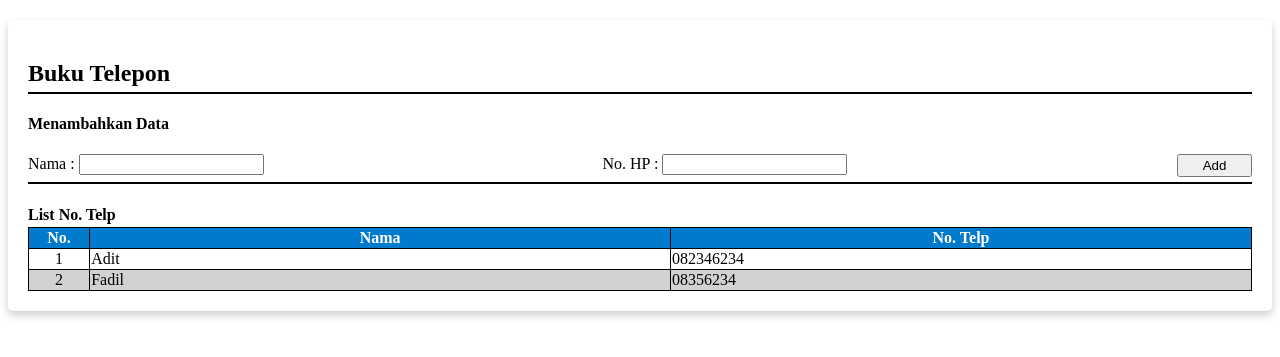
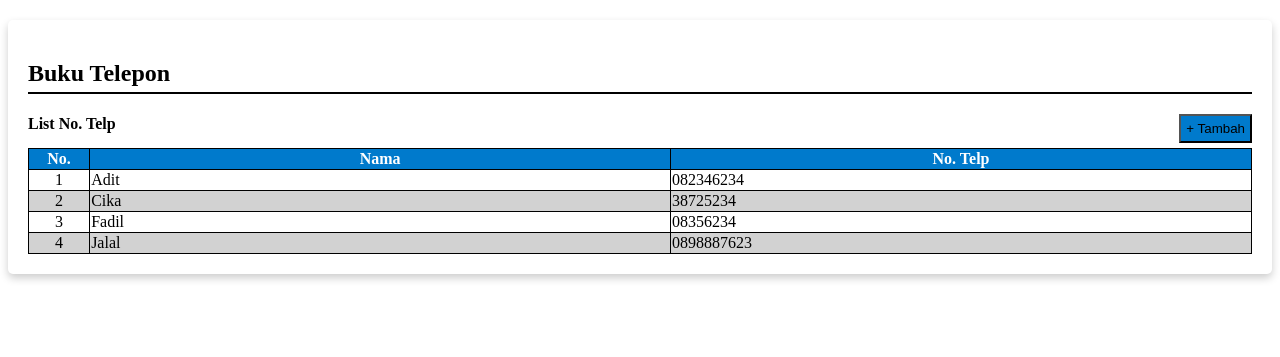
Before and after one commit to Rhino-SEA/test, a CodeIgniter app: page /database/ in a window 1280 px wide. Shown: the top 357 px of the page. Run offline with CodeIgniter, Linux system fonts and the light colour scheme; data comes from the database, SQL or seed files in the repository; both versions use the stored data as it was after the commit.

Commit message:
menambah database

```diff
--- a/application/config/autoload.php
+++ b/application/config/autoload.php
@@ -58,7 +58,7 @@ $autoload['packages'] = array();
 |
 |	$autoload['libraries'] = array('user_agent' => 'ua');
 */
-$autoload['libraries'] = array();
+$autoload['libraries'] = array('database', 'session');
 
 /*
 | -------------------------------------------------------------------
@@ -89,7 +89,7 @@ $autoload['drivers'] = array();
 |
 |	$autoload['helper'] = array('url', 'file');
 */
-$autoload['helper'] = array();
+$autoload['helper'] = array('url');
 
 /*
 | -------------------------------------------------------------------
--- a/application/config/database.php
+++ b/application/config/database.php
@@ -76,9 +76,9 @@ $query_builder = TRUE;
 $db['default'] = array(
 	'dsn'	=> '',
 	'hostname' => 'localhost',
-	'username' => '',
+	'username' => 'root',
 	'password' => '',
-	'database' => '',
+	'database' => 'phonebookdb',
 	'dbdriver' => 'mysqli',
 	'dbprefix' => '',
 	'pconnect' => FALSE,
--- a/application/config/routes.php
+++ b/application/config/routes.php
@@ -52,5 +52,3 @@ defined('BASEPATH') OR exit('No direct script access allowed');
 $route['default_controller'] = 'phonebook';
 $route['404_override'] = '';
 $route['translate_uri_dashes'] = FALSE;
-$route['profiler'] = "Profiler_controller";
-$route['profiler/disable'] = "Profiler_controller/disable";
--- a/application/controllers/Phonebook.php
+++ b/application/controllers/Phonebook.php
@@ -18,8 +18,36 @@ class Phonebook extends CI_Controller {
 	 * map to /index.php/welcome/<method_name>
 	 * @see https://codeigniter.com/userguide3/general/urls.html
 	 */
-	public function index()
-	{
-		$this->load->view('main/home');
-	}
+	public function __construct()
+    {
+        parent::__construct();
+        $this->load->model("Listphone");
+        $this->load->library('form_validation');
+    }
+
+    public function index()
+    {
+        $data['list'] = $this->Listphone->getData();
+        $this->load->view('main/home', $data);
+    }
+
+    public function addNew()
+    {
+        $phone = $this->Listphone;
+        $validation = $this->form_validation;
+        $validation->set_rules($phone->rules());
+
+        if ($validation->run())
+        {
+            $phone->addNewData();
+            $this->session->set_flashdata('success', 'Berhasil disimpan');
+			redirect('phonebook/addnew');
+        }
+
+        $this->load->view('main/pages/form');
+    }
+	// public function index()
+	// {
+	// 	$this->load->view('main/home');
+	// }
 }
--- a/application/views/main/home.php
+++ b/application/views/main/home.php
@@ -5,115 +5,17 @@ defined('BASEPATH') OR exit('No direct script access allowed');
 <head>
 	<meta charset="utf-8">
 	<title>Welcome to CodeIgniter</title>
-	<style type="text/css">
-		.container {
-			box-shadow: 0 4px 8px 0 rgba(0, 0, 0, 0.2);
-			border-radius: 5px;
-			padding: 20px;
-			margin-top: 20px;
-		}
-
-		h2, .isi {
-			padding-bottom: 5px;
-			border-bottom: 2px solid black;
-		}
-
-		form {
-			display: flex;
-		}
-
-		form label {
-			/* padding: 5px; */
-			box-sizing: border-box;
-		}
-		form .label {
-			flex: 1;
-		}
-
-		input[type=submit] {
-			width: 75px;
-			height: 23px;
-			text-align: center;
-
-		}
-
-		input::-webkit-outer-spin-button,
-		input::-webkit-inner-spin-button {
-			-webkit-appearance: none;
-			margin: 0;
-		}
-
-		.data h4 {
-			margin-bottom: 3px;
-		}
-
-		table {
-			width: 100%;
-			margin: 0 auto 0 auto;
-			overflow: scroll;
-			overflow-x: hidden;
-		}
-
-		table, th, td {
-			border: 1px solid black;
-			border-collapse: collapse;
-		}
-
-		th {
-			background-color: #007acc;
-			color: white;
-		}
-
-		tr:nth-child(even) {
-			background-color: #d2d2d2;
-		}
-
-		th:nth-child(1) {
-			width: 5%;
-			text-align: center;
-		}
-
-		td:nth-child(1) {
-			text-align: center;
-		}
-
-		th:nth-child(2) {
-			width: 47.5%;
-		}
-	</style>
+	<link href="<?php echo base_url('./style/css/home.css'); ?>" rel="stylesheet">
 
 </head>
 <body>
 	<main>
 		<div class="container">
 			<h2>Buku Telepon</h2>
-			<div class="isi">
-				<h4>Menambahkan Data</h4>
-				<form method="post" action="<?php echo htmlspecialchars($_SERVER['PHP_SELF']);?>">
-					<div class="label">
-						<label>Nama : </label><input type="string" name="nama">
-					</div>
-					<div class="label">
-						<label>No. HP : </label><input type="number" name="noTelp">
-					</div>
-
-					<input class="Submit" type="submit" name="submit" value="Add">
-
-                </form>
-				<?php
-					$data = array (
-						array("Fadil", "08356234"),
-						array("Adit", "082346234")
-					);
-					if(isset($_POST['submit'])) {
-						$nama = ucwords($_POST['nama']);
-						$noHP = $_POST['noTelp'];
-						$data[] = array($nama, $noHP);
-					}
-					//sorting data berdasarkan Abjad Nama
-					array_multisort(array_column($data, 0), SORT_ASC, $data);
-				?>
-			</div>
+			<button type="button"><a href="<?php echo site_url('phonebook/addnew'); ?>" style="<?php echo base_url('./style/css/home.css'); ?>">+ Tambah</a></button>
+			<!-- <div class="card-header">
+				<a href="ok/addnew') ?>"><i class="fas fa-plus"></i> Add New</a>
+			</div> -->
 			<div class="data">
 				<h4>List No. Telp</h4>
 				<table>
@@ -126,36 +28,21 @@ defined('BASEPATH') OR exit('No direct script access allowed');
 					</thead>
 					<tbody>
 						<?php
-							//check apakah $data kosong atau tidak
-							if(!$data) {
-								echo "<p style='color: red'>Belum ada data sama sekali</p>";
-							}
-							else {
-								//Menampilkan data yang ada di $data
-								for($i = 0; $i < count($data); $i++) {
-									echo "<tr>";
-									echo "<td>";
-									echo $i+1;
-									echo "</td>";
-									for($j = 0; $j < 2; $j++) {
-										echo "<td>";
-										echo $data[$i][$j];
-										echo "</td>";
-									}
-									echo "</tr>";
-								}
-							}
+							$i = 1;
+							foreach($list as $phones):
 						?>
-						<!-- <tr>
-							<td>1.1</td>
-							<td>1.2</td>
-							<td>1.3</td>
+						<tr>
+							<td>
+								<?php echo $i++;?>
+							</td>
+							<td>
+								<?php echo $phones->name;?>
+							</td>
+							<td>
+								<?php echo $phones->no_phone;?>
+							</td>
 						</tr>
-						<tr>
-							<td>2.1</td>
-							<td>2.2</td>
-							<td>2.3</td>
-						</tr> -->
+						<?php endforeach;?>
 					</tbody>
 				</table>
 			</div>
--- /dev/null
+++ b/style/css/home.css
@@ -0,0 +1,90 @@
+.container {
+    box-shadow: 0 4px 8px 0 rgba(0, 0, 0, 0.2);
+    border-radius: 5px;
+    padding: 20px;
+    margin-top: 20px;
+}
+
+h2, .isi {
+    padding-bottom: 5px;
+    border-bottom: 2px solid black;
+}
+
+a:link {
+    text-decoration: none;
+}
+
+a {
+    color: black;
+}
+
+button {
+    padding: 5px;
+    background-color: #007acc;
+    color: white;
+    float: right;
+    margin-bottom: 5px;
+}
+
+form {
+    display: flex;
+}
+
+form label {
+    /* padding: 5px; */
+    box-sizing: border-box;
+}
+form .label {
+    flex: 1;
+}
+
+input[type=submit] {
+    width: 75px;
+    height: 23px;
+    text-align: center;
+
+}
+
+input::-webkit-outer-spin-button,
+input::-webkit-inner-spin-button {
+    -webkit-appearance: none;
+    margin: 0;
+}
+
+.data h4 {
+    margin-bottom: 3px;
+}
+
+table {
+    width: 100%;
+    margin: 0 auto 0 auto;
+    overflow: scroll;
+    overflow-x: hidden;
+}
+
+table, th, td {
+    border: 1px solid black;
+    border-collapse: collapse;
+}
+
+th {
+    background-color: #007acc;
+    color: white;
+}
+
+tr:nth-child(even) {
+    background-color: #d2d2d2;
+}
+
+th:nth-child(1) {
+    width: 5%;
+    text-align: center;
+}
+
+td:nth-child(1) {
+    text-align: center;
+}
+
+th:nth-child(2) {
+    width: 47.5%;
+}
```
Also changed, not shown: application/models/Listphone.php (added, +40 -0 lines), application/views/main/pages/form.php (added, +44 -0 lines), assets/phonedb/phonebookdb.sql (added, +40 -0 lines), 1 other file.
